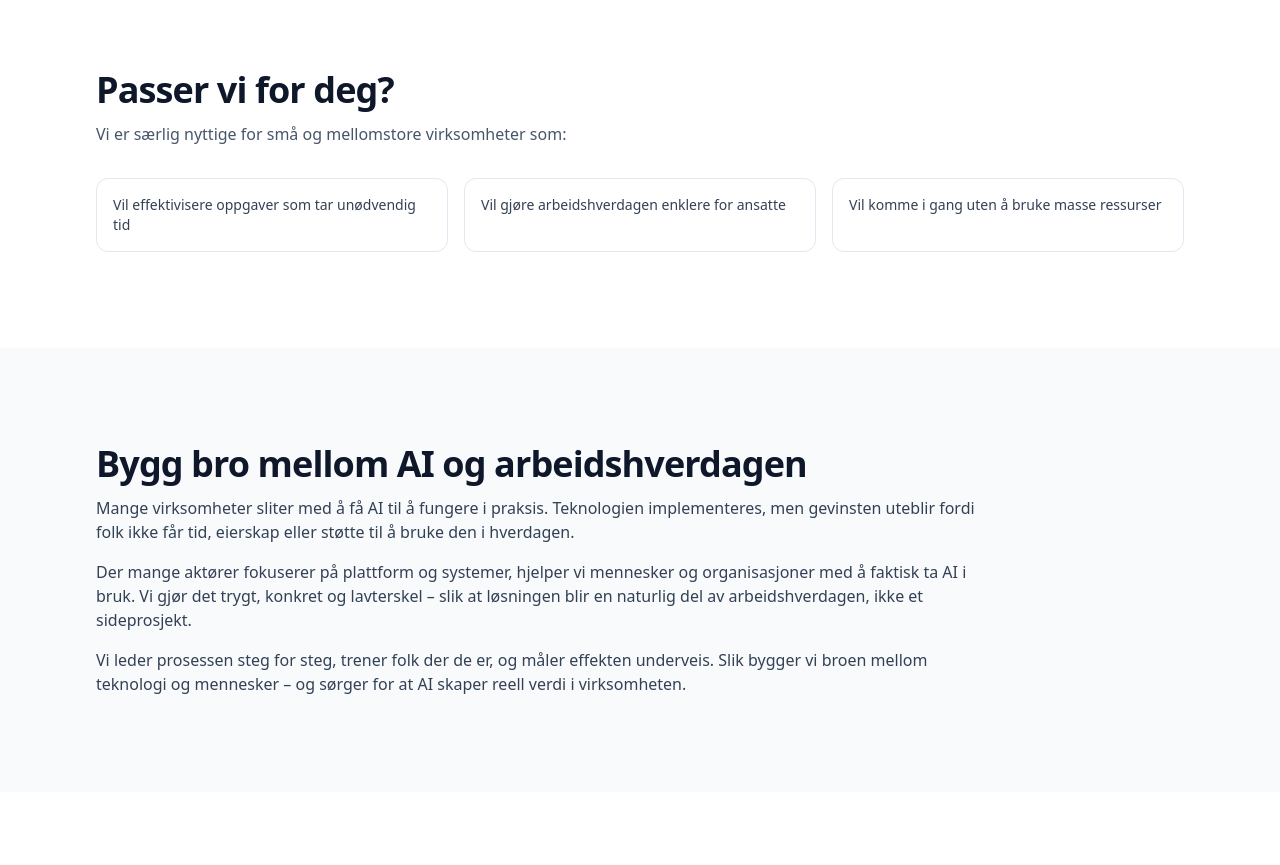
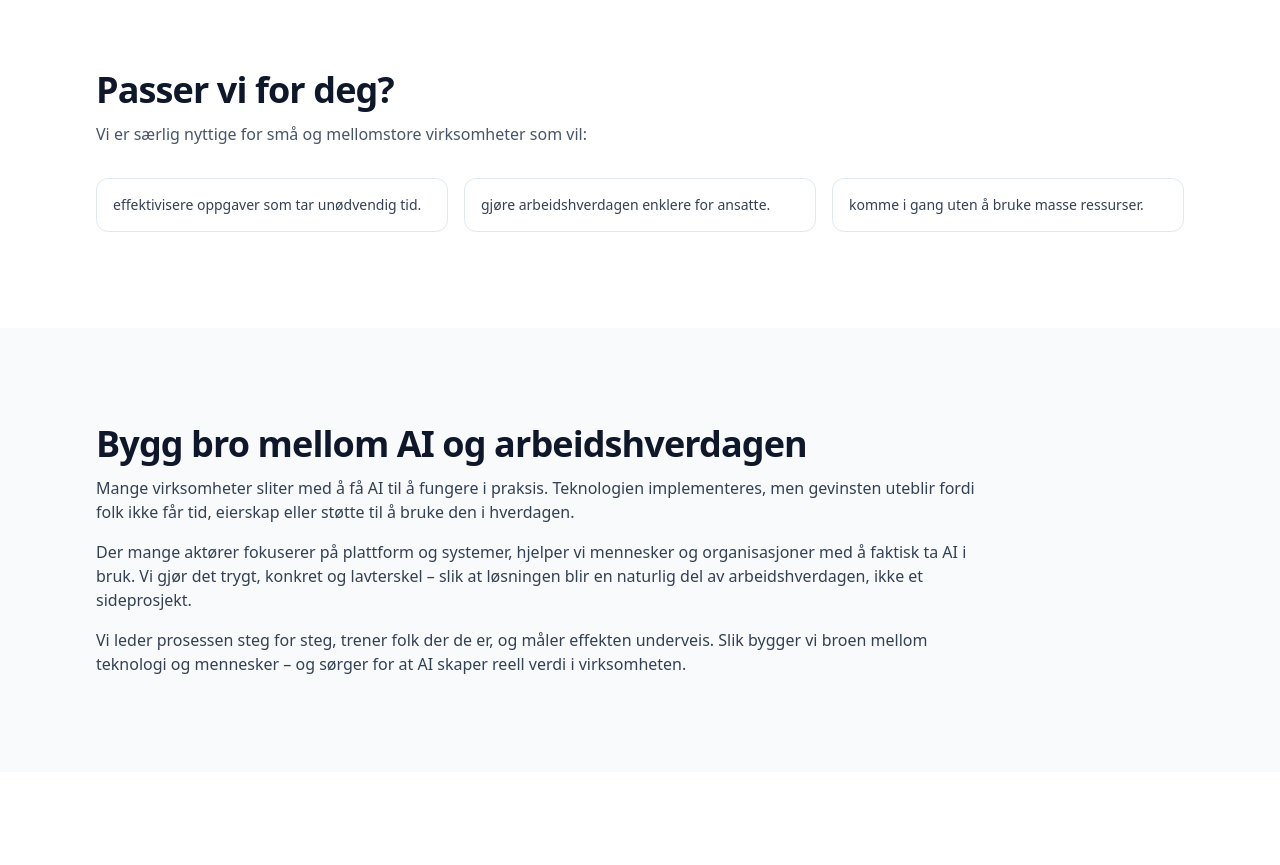
Before and after one commit to bmflindrum-realiser/realiser-static-site, a plain HTML site: page index.html in a window 1280 px wide. Shown: the part 1940-2805 px from the top of the page. Drawn offline with nearby package versions, Linux system fonts and the light colour scheme.

Commit message:
Update index.html

```diff
--- a/index.html
+++ b/index.html
@@ -170,11 +170,11 @@
   <section id="malgruppe" class="py-20 sm:py-24 bg-white">
     <div class="max-w-6xl mx-auto px-4 sm:px-6 lg:px-8">
       <h2 class="text-3xl sm:text-4xl font-semibold tracking-tight">Passer vi for deg?</h2>
-      <p class="mt-3 text-slate-600 max-w-3xl">Vi er særlig nyttige for små og mellomstore virksomheter som:</p>
+      <p class="mt-3 text-slate-600 max-w-3xl">Vi er særlig nyttige for små og mellomstore virksomheter som vil:</p>
       <div class="mt-8 grid sm:grid-cols-2 lg:grid-cols-3 gap-4">
-        <div class="rounded-xl border border-slate-200 p-4 text-sm text-slate-700">Vil effektivisere oppgaver som tar unødvendig tid</div>
-        <div class="rounded-xl border border-slate-200 p-4 text-sm text-slate-700">Vil gjøre arbeidshverdagen enklere for ansatte</div>
-        <div class="rounded-xl border border-slate-200 p-4 text-sm text-slate-700">Vil komme i gang uten å bruke masse ressurser</div>
+        <div class="rounded-xl border border-slate-200 p-4 text-sm text-slate-700">effektivisere oppgaver som tar unødvendig tid.</div>
+        <div class="rounded-xl border border-slate-200 p-4 text-sm text-slate-700">gjøre arbeidshverdagen enklere for ansatte.</div>
+        <div class="rounded-xl border border-slate-200 p-4 text-sm text-slate-700">komme i gang uten å bruke masse ressurser.</div>
       </div>
     </div>
   </section>
```
